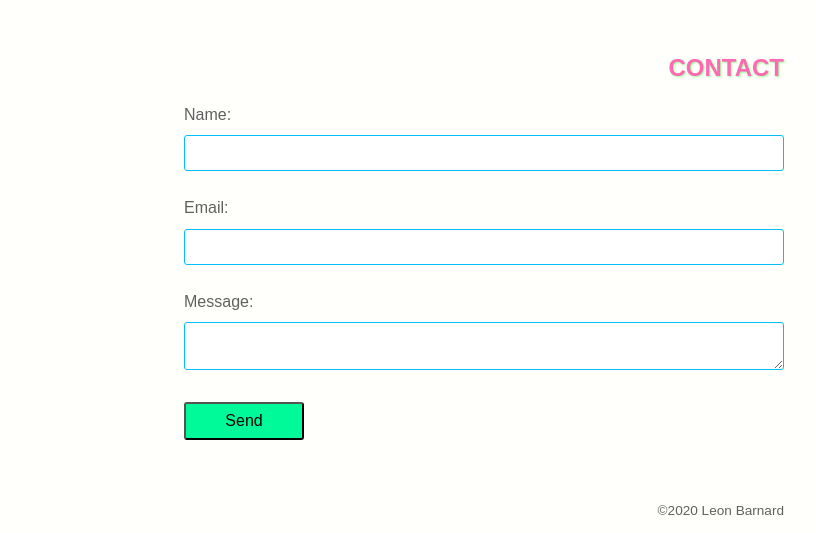
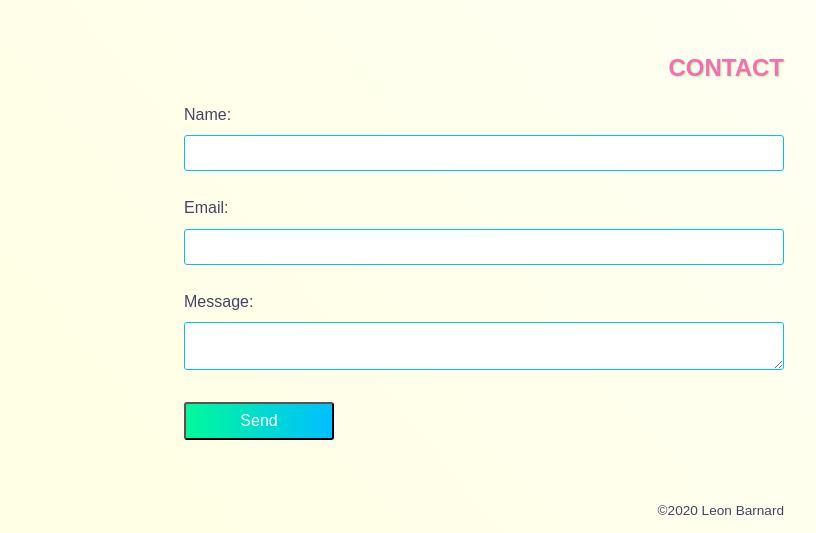
Before and after one commit to balsamiqLeon/djleonb.com, a plain HTML site: page index.html in a window 1280 px wide. Shown: the part 1056-1589 px from the top of the page, without its empty margins (301-1117 px from the left). Drawn offline with Linux system fonts and the light colour scheme; a web font is replaced by a local one.

Commit message:
Updating styles

```diff
--- a/styles.css
+++ b/styles.css
@@ -12,12 +12,15 @@ html { font-family: 'Inter', sans-serif; }
 body {
   /* color: DeepSkyBlue; */
   color: #606060;
+  color: #446;
   background-color: #fffffb;
+  background-image: linear-gradient(to top right, #ffffe0, #fff);
 }
 
 p, li {
   line-height: 1.6;
   margin: 1em 0;
+  /* color: #eee; */
 }
 
 ul {
@@ -53,6 +56,7 @@ header a {
   color: Coral;
   text-transform: uppercase;
   text-shadow: 3px 2px 3px PaleGreen;
+  /* letter-spacing: 1px; */
 }
 
 
@@ -94,6 +98,7 @@ h2 {
   text-transform: uppercase;
   text-align: right;
   text-shadow: 1px 1px 2px PaleGreen;
+  /* letter-spacing: 1px; */
 }
 
 hr {
@@ -131,12 +136,11 @@ section {
 
   ul {
     border-bottom: 1px solid #d0d0d0;
-    text-align: justify;
   }
 
   li {
     display: inline-block;
-    padding: 0 8vw 0 0;
+    padding-right: 20px;
   }
 
   li:last-child {
@@ -170,8 +174,10 @@ button {
 	font-size: inherit;
   border-radius: 3px;
   background-color: MediumSpringGreen;
+  background-image: linear-gradient(to right, MediumSpringGreen, DeepSkyBlue);
   /* color: white; */
-  width: 120px;
+  width: 150px;
+  color: white;
 }
 
 button:disabled {
```
